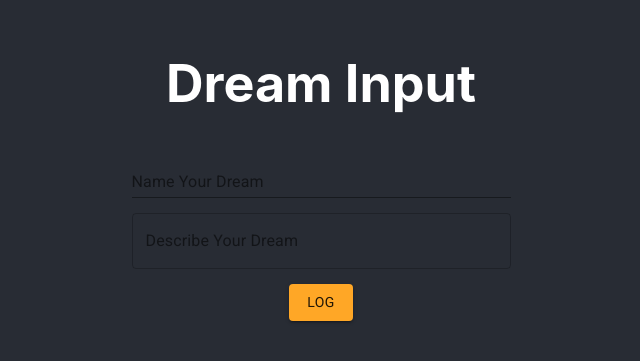
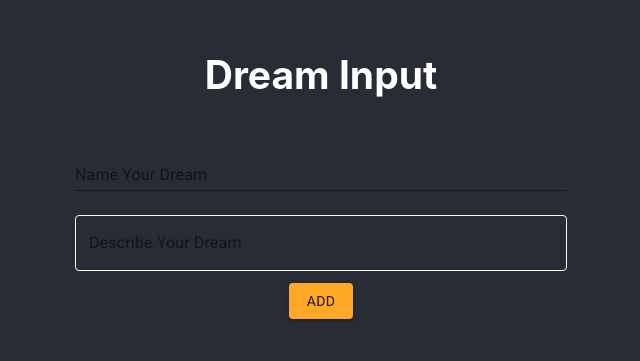
Before and after one commit to Vivid-Project/frontend, a React (Create React App) app: page /newdream in a window 1280 px wide. Shown: the part 231-592 px from the top of the page, without its empty margins (319-959 px from the left). Built offline with nearby package versions, Linux system fonts and the light colour scheme.

Commit message:
Add styling and create state hooks

```diff
--- a/src/App.css
+++ b/src/App.css
@@ -13,11 +13,6 @@
   color: white;
 }
 
-input,
-textarea {
-  color: floralwhite !important;
-}
-
 .App-link {
   color: #61dafb;
 }
--- a/src/modules/NewDream/NewDream.js
+++ b/src/modules/NewDream/NewDream.js
@@ -1,4 +1,4 @@
-import React from 'react';
+import React, { useState } from 'react';
 import TextField from '@material-ui/core/TextField';
 import Button from '@material-ui/core/Button';
 
@@ -7,43 +7,74 @@ import {
   ThemeProvider,
   createMuiTheme,
 } from '@material-ui/core/styles';
-import { orange, blue } from '@material-ui/core/colors';
+import { orange } from '@material-ui/core/colors';
 
 const theme = createMuiTheme({
-  typography: {
-    h2: {
-      fontSize: 36,
-    },
-  },
   palette: {
     primary: {
       main: orange[400],
     },
-    secondary: {
-      main: blue[400],
+  },
+  overrides: {
+    MuiOutlinedInput: {
+      root: {
+        position: 'relative',
+        '& $notchedOutline': {
+          borderColor: 'floralwhite',
+        },
+      },
     },
   },
 });
 
+const useStyles = makeStyles((theme) => ({
+  root: {
+    display: 'flex',
+    flexDirection: 'column',
+    alignItems: 'center',
+    justifyContent: 'center',
+  },
+  input: {
+    margin: theme.spacing(1.5),
+    width: '30ch',
+  },
+  text: {
+    color: 'floralwhite',
+  },
+}));
+
 const NewDream = () => {
+  const [dreamTitle, setDreamTitle] = useState(null);
+  const [dreamBody, setDreamBody] = useState(null);
+
+  const classes = useStyles();
+
+  const submitDream = () => {
+    if (!dreamTitle || !dreamBody) {
+      return;
+    }
+    // API call from here,
+    // Route to all Dream Entries
+    console.log(dreamTitle + ' ' + dreamBody);
+  };
+
   return (
     <ThemeProvider theme={theme}>
-      <main>
-        <h1>Dream Input</h1>
-        <form noValidate autoComplete="off">
+      <main className={classes.root}>
+        <h2>Dream Input</h2>
+        <form noValidate autoComplete="off" className={classes.root}>
           <TextField
             id="dream-title"
             variant="standard"
             color="primary"
             label="Name Your Dream"
             fullWidth
+            className={classes.input}
+            InputProps={{
+              className: classes.text,
+            }}
+            onChange={(e) => setDreamTitle(e.target.value)}
           ></TextField>
-          {/* <TextField
-            id="dream-date"
-            variant="outlined"
-            color="primary"
-            type="date"
-          ></TextField> */}
           <TextField
             id="dream-body"
             variant="outlined"
@@ -52,14 +83,16 @@ const NewDream = () => {
             fullWidth
             multiline
             rowsMax={12}
-            style={{
-              margin: '15px 0',
+            onChange={(e) => setDreamBody(e.target.value)}
+            className={classes.input}
+            InputProps={{
+              className: classes.text,
             }}
           ></TextField>
+          <Button variant="contained" color="primary" onClick={submitDream}>
+            Add
+          </Button>
         </form>
-        <Button variant="contained" color="primary">
-          LOG
-        </Button>
       </main>
     </ThemeProvider>
   );
```
